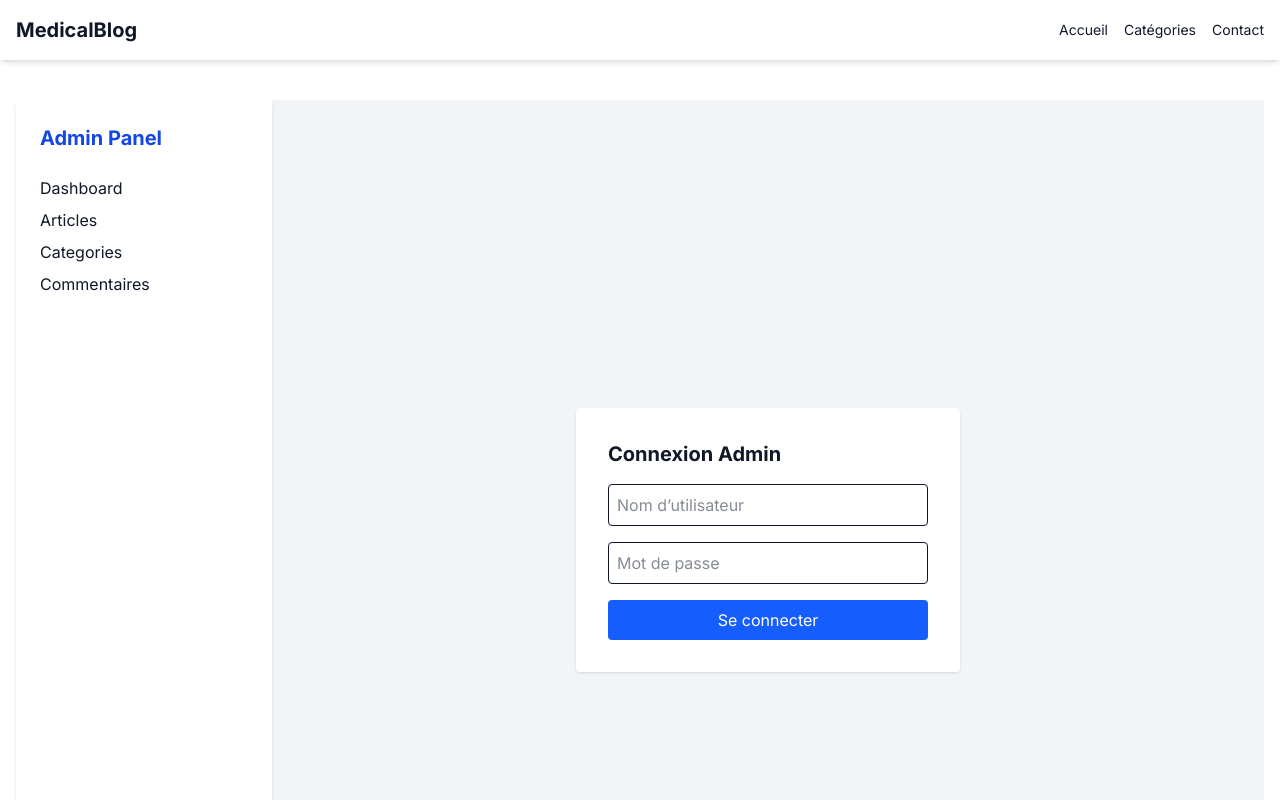
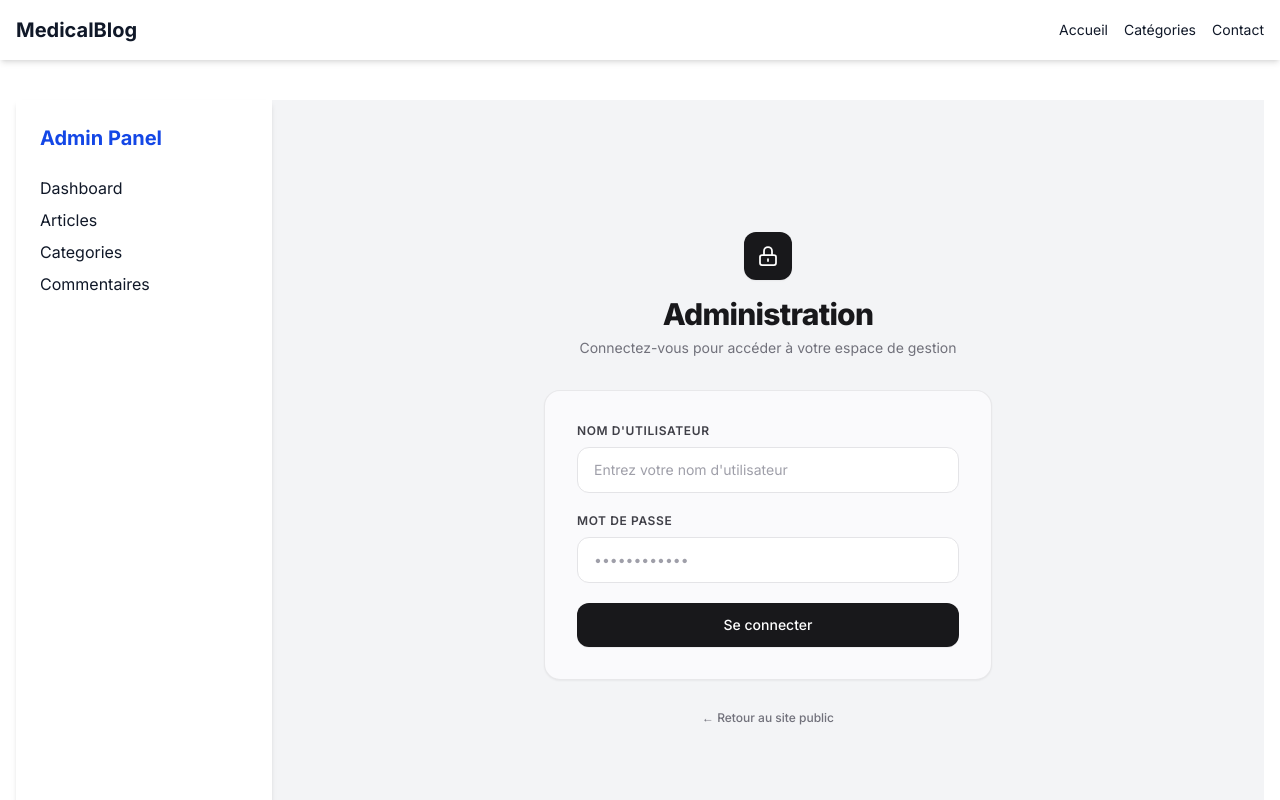
Before and after one commit to Billy-Crawford/BlogMedecine-Front, a Next.js app: page /admin/login in a window 1280 px wide. Shown: the top 800 px of the page. Built offline with nearby package versions, Linux system fonts and the light colour scheme.

Commit message:
refactoring pag de connexion admin

```diff
--- a/src/app/admin/login/page.tsx
+++ b/src/app/admin/login/page.tsx
@@ -30,37 +30,74 @@ export default function AdminLoginPage() {
   }
 
   return (
-    <div className="min-h-screen flex items-center justify-center">
-      <form onSubmit={handleSubmit} className="bg-white p-8 rounded shadow max-w-sm w-full">
-        <h1 className="text-xl font-bold mb-4">Connexion Admin</h1>
+    <div className="min-h-[85vh] flex items-center justify-center px-4 py-12">
+      <div className="w-full max-w-md">
+        {/* En-tête de la carte */}
+        <div className="text-center mb-8">
+          <div className="w-12 h-12 bg-zinc-900 text-white rounded-xl mx-auto flex items-center justify-center shadow-xs mb-4">
+            <svg xmlns="http://www.w3.org/2000/svg" className="h-6 w-6" fill="none" viewBox="0 0 24 24" stroke="currentColor">
+              <path strokeLinecap="round" strokeLinejoin="round" strokeWidth={1.75} d="M12 15v2m-6 4h12a2 2 0 002-2v-6a2 2 0 00-2-2H6a2 2 0 00-2 2v6a2 2 0 002 2zm10-10V7a4 4 0 00-8 0v4h8z" />
+            </svg>
+          </div>
+          <h1 className="text-2xl sm:text-3xl font-extrabold text-zinc-900 tracking-tight">Administration</h1>
+          <p className="text-zinc-500 text-sm mt-1.5">Connectez-vous pour accéder à votre espace de gestion</p>
+        </div>
 
+        {/* Formulaire */}
+        <div className="bg-[#FAFAFC] border border-zinc-200/80 rounded-2xl p-8 shadow-xs">
+          <form onSubmit={handleSubmit} className="space-y-5">
+            <div>
+              <label className="block text-xs font-semibold uppercase tracking-wider text-zinc-700 mb-2">
+                Nom d&apos;utilisateur
+              </label>
               <input
                 type="text"
-          placeholder="Nom d’utilisateur"
+                placeholder="Entrez votre nom d'utilisateur"
                 value={email}
                 onChange={(e) => setEmail(e.target.value)}
-          className="w-full border p-2 rounded mb-4"
+                className="w-full bg-white border border-zinc-200 rounded-xl px-4 py-3 text-zinc-900 text-sm placeholder:text-zinc-400 focus:outline-none focus:ring-2 focus:ring-zinc-900/20 focus:border-zinc-900 transition-all"
                 required
               />
+            </div>
 
+            <div>
+              <label className="block text-xs font-semibold uppercase tracking-wider text-zinc-700 mb-2">
+                Mot de passe
+              </label>
               <input
                 type="password"
-          placeholder="Mot de passe"
+                placeholder="••••••••••••"
                 value={password}
                 onChange={(e) => setPassword(e.target.value)}
-          className="w-full border p-2 rounded mb-4"
+                className="w-full bg-white border border-zinc-200 rounded-xl px-4 py-3 text-zinc-900 text-sm placeholder:text-zinc-400 focus:outline-none focus:ring-2 focus:ring-zinc-900/20 focus:border-zinc-900 transition-all"
                 required
               />
+            </div>
 
-        {error && <p className="text-red-500 text-sm mb-2">{error}</p>}
+            {error && (
+              <div className="bg-red-50 border border-red-200 text-red-700 text-xs font-medium px-4 py-3 rounded-xl flex items-center gap-2">
+                <svg xmlns="http://www.w3.org/2000/svg" className="h-4 w-4 shrink-0 text-red-500" fill="none" viewBox="0 0 24 24" stroke="currentColor">
+                  <path strokeLinecap="round" strokeLinejoin="round" strokeWidth={2} d="M12 9v2m0 4h.01m-6.938 4h13.856c1.54 0 2.502-1.667 1.732-3L13.732 4c-.77-1.333-2.694-1.333-3.464 0L3.34 16c-.77 1.333.192 3 1.732 3z" />
+                </svg>
+                {error}
+              </div>
+            )}
 
             <button
               type="submit"
-          className="bg-blue-600 text-white w-full py-2 rounded hover:bg-blue-700"
+              className="w-full bg-zinc-900 hover:bg-zinc-800 text-white font-medium text-sm py-3 px-4 rounded-xl shadow-2xs hover:shadow-md transition-all duration-200 cursor-pointer"
             >
               Se connecter
             </button>
           </form>
         </div>
+
+        <div className="text-center mt-6">
+          <a href="/" className="text-xs font-medium text-zinc-500 hover:text-zinc-900 transition-colors">
+            ← Retour au site public
+          </a>
+        </div>
+      </div>
+    </div>
   )
 }
```
Lines whose indentation alone changed are shown as unchanged.
